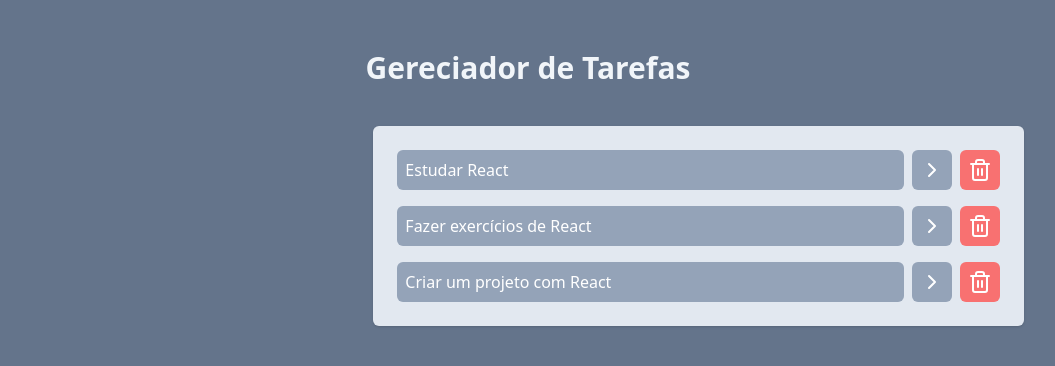
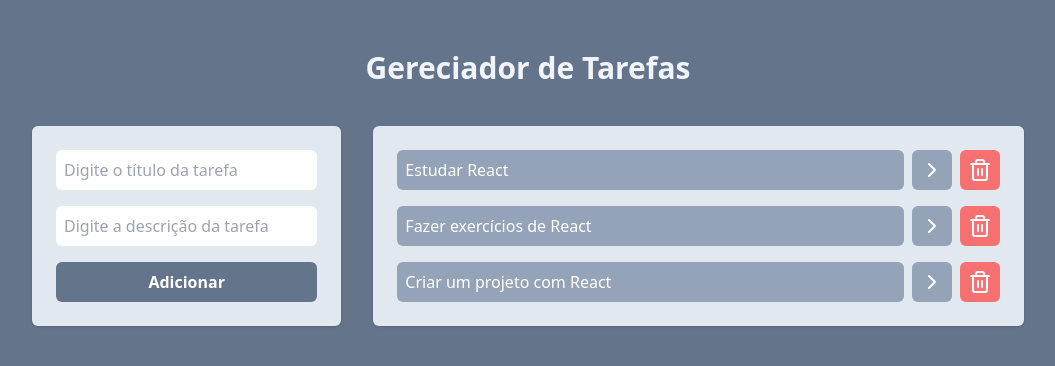
Before and after one commit to DouradoCtrl/react-learning, a React (Vite) app: page / in a window 1280 px wide. Shown: the top 366 px of the page, without its empty margins (112-1167 px from the left). Built offline with nearby package versions, Linux system fonts and the light colour scheme.

Commit message:
add: create component for add new task

```diff
--- a/src/components/AddTask.jsx
+++ b/src/components/AddTask.jsx
@@ -1,3 +1,44 @@
-function AddTask() {}
+import { useState } from "react";
+
+function AddTask({ onAddTaskSubmit }) {
+  //destructuring props
+  const [title, setTitle] = useState("");
+  const [description, setDescription] = useState("");
+
+  return (
+    <div className="space-y-4 p-6 bg-slate-200 rounded-md shadow flex flex-col">
+      <input
+        className="p-2 rounded-md outline-slate-400"
+        type="text"
+        placeholder="Digite o título da tarefa"
+        value={title}
+        onChange={() => setTitle(event.target.value)}
+      ></input>
+      <input
+        className="p-2 rounded-md outline-slate-400"
+        type="text"
+        placeholder="Digite a descrição da tarefa"
+        value={description}
+        onChange={() => setDescription(event.target.value)}
+      ></input>
+      <button
+        onClick={() => {
+          if (!title.trim() || !description.trim()) {
+            return alert(
+              "Por favor, preencha o título e a descrição da tarefa",
+            );
+          }
+
+          onAddTaskSubmit(title, description);
+          setTitle("");
+          setDescription("");
+        }}
+        className="font-bold bg-slate-500 hover:bg-slate-700 p-2 rounded-md text-white"
+      >
+        Adicionar
+      </button>
+    </div>
+  );
+}
 
 export default AddTask;
```
